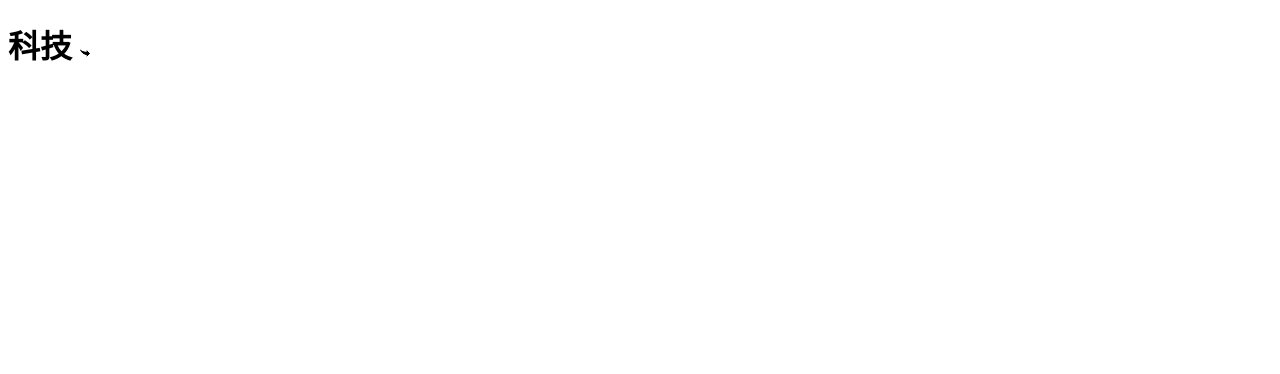
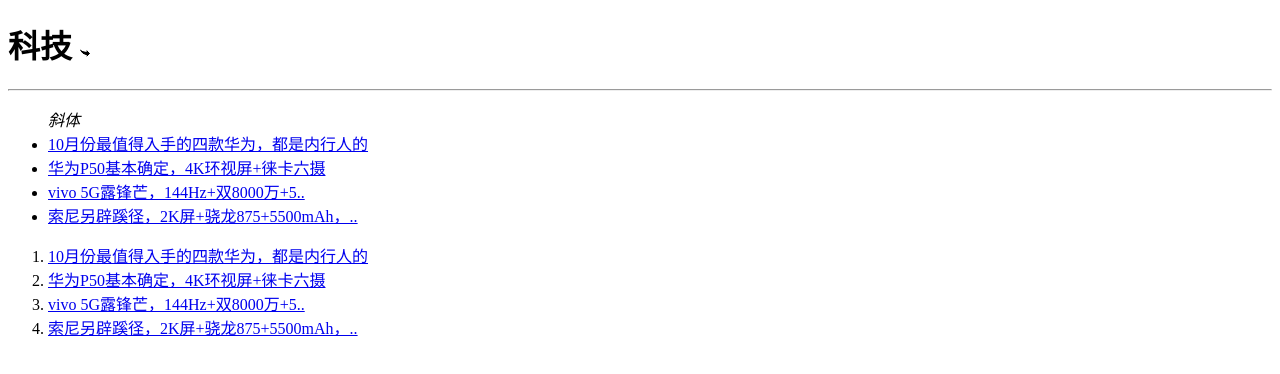
Before and after one commit to lnavader/front-end, a plain HTML site: page HTMLCSS/002新闻列表/index.html in a window 1280 px wide. Drawn offline with Linux system fonts and the light colour scheme.

Commit message:
百度新闻列表

```diff
--- a/HTMLCSS/002新闻列表/index.html
+++ b/HTMLCSS/002新闻列表/index.html
@@ -5,6 +5,23 @@
 		<title>百度新闻列表</title>
 	</head>
 	<body>
-		<h1>科技 <img src="img/iconmonstr-arrow-54-240.png" ></h1>
+		<h1>科技&nbsp;<img src="img/iconmonstr-arrow-54-240.png" ></h1>
+		<!-- 下横线 -->
+		<hr >
+		<!-- 列表 -->
+		<ul>
+			<i>斜体</i>
+			<li><a href="http://baijiahao.baidu.com/s?id=1680328475288986550">10月份最值得入手的四款华为，都是内行人的</a></li>
+			<li><a href="http://baijiahao.baidu.com/s?id=1680326513833594993">华为P50基本确定，4K环视屏+徕卡六摄</a></li>
+			<li><a href="http://baijiahao.baidu.com/s?id=1680326282637086127">vivo 5G露锋芒，144Hz+双8000万+5..</a></li>
+			<li><a href="http://baijiahao.baidu.com/s?id=1680326793989371901">索尼另辟蹊径，2K屏+骁龙875+5500mAh，..</a></li>
+		</ul>
+		<!-- 数字标签 -->
+		<ol>
+			<li><a href="http://baijiahao.baidu.com/s?id=1680328475288986550">10月份最值得入手的四款华为，都是内行人的</a></li>
+			<li><a href="http://baijiahao.baidu.com/s?id=1680326513833594993">华为P50基本确定，4K环视屏+徕卡六摄</a></li>
+			<li><a href="http://baijiahao.baidu.com/s?id=1680326282637086127">vivo 5G露锋芒，144Hz+双8000万+5..</a></li>
+			<li><a href="http://baijiahao.baidu.com/s?id=1680326793989371901">索尼另辟蹊径，2K屏+骁龙875+5500mAh，..</a></li>
+		</ol>
 	</body>
 </html>
```
